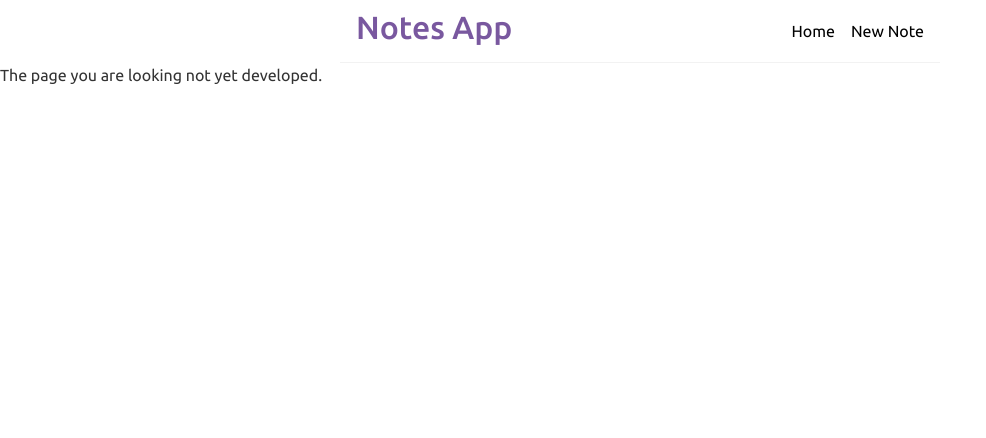
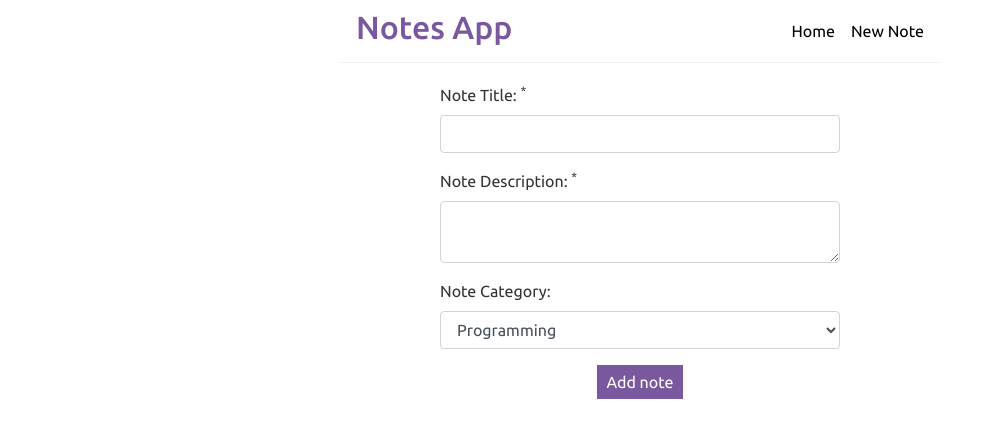
Before and after one commit to danrez2/NOTES-TAKING-APPLICATION-FRONTEND, a React (Create React App) app: page /add in a window 1280 px wide. Shown: the top 438 px of the page, without its empty margins (0-986 px from the left). Built offline with nearby package versions, Linux system fonts and the light colour scheme.

Commit message:
completed feature 4

```diff
--- a/src/App.js
+++ b/src/App.js
@@ -3,6 +3,7 @@
 import { BrowserRouter, Route, Switch } from 'react-router-dom';
 import NotesList from './components/NotesList';
 import Navbar from "./components/Navbar";
+import AddNote from "./components/AddNote";
 
 
 
@@ -14,6 +15,7 @@
         <Navbar />
        <Switch>
          <Route exact path="/" component={NotesList} />
+         <Route path="/add" component={AddNote} />
          <Route path="*" component={NotFound} />
 
        </Switch>
--- /dev/null
+++ b/src/components/AddNote.js
@@ -0,0 +1,76 @@
+import { useState } from "react";
+import { useHistory } from "react-router";
+import NotesService from "../services/NotesService";
+
+const AddNote = () => {
+   const[title, setTitle] = useState('');
+   const[body, setBody] = useState('');
+   const[category, setCategory] = useState('programming');
+   const history = useHistory();
+
+
+   const saveNote = (e) => {
+       e.preventDefault();
+       const note = {title, body, category};
+       NotesService.create(note)
+        .then(Response => {
+            console.log("Note added successfuly", Response.data);
+            history.push("/");
+        })
+        .catch(error => {
+            console.log('something went wrong', error);
+        })
+
+   }
+    return (
+        <div className="create">
+            <form>
+                <div className="form-group">
+                    <label htmlFor="title">Note Title: <sup>*</sup></label>
+                    <input
+                     type="text"
+                     className="form-control"
+                     id="title"
+                     value={title}
+                     onChange={(e) => setTitle(e.target.value)}
+                     />
+
+                </div>
+                <div className="form-group">
+                    <label htmlFor="body">Note Description: <sup>*</sup></label>
+                    <textarea
+                         id="body"
+                         className="form-control"
+                         value={body}
+                         onChange={(e) => setBody(e.target.value)}>
+                         </textarea>
+
+                </div>
+                <div className="form-group">
+                    <label htmlFor="category">Note Category:</label>
+                    <select
+                    id="category"
+                    className="form-control"
+                    value={category}
+                    onChange={(e) => setCategory(e.target.value)}  >
+                        <option value="programming">Programming</option>
+                        <option value="vacation">Vacation</option>
+                        <option value="meeting">Meeting</option>
+                        <option value="blogging">Blogging</option>
+
+                    </select>
+
+                </div>
+                <div className="text-center">
+                    <button onClick={(e) => saveNote(e)}>Add note</button>
+                </div>
+
+
+            </form>
+
+        </div>
+
+      );
+}
+
+export default AddNote;
--- a/src/components/Navbar.js
+++ b/src/components/Navbar.js
@@ -6,7 +6,7 @@
             <h2 className="primary-color">Notes App</h2>
             <div>
                 <Link to="/">Home</Link>
-                <Link to="#" className="ml-3">New Note</Link>
+                <Link to="/add" className="ml-3">New Note</Link>
             </div>
 
         </nav>
--- a/src/services/NotesService.js
+++ b/src/services/NotesService.js
@@ -4,4 +4,9 @@
     return httpClient.get("/notes");
 }
 
-export default { getAll };
+const create = data => {
+    return httpClient.post("/notes", data);
+
+}
+
+export default { getAll, create };
```
